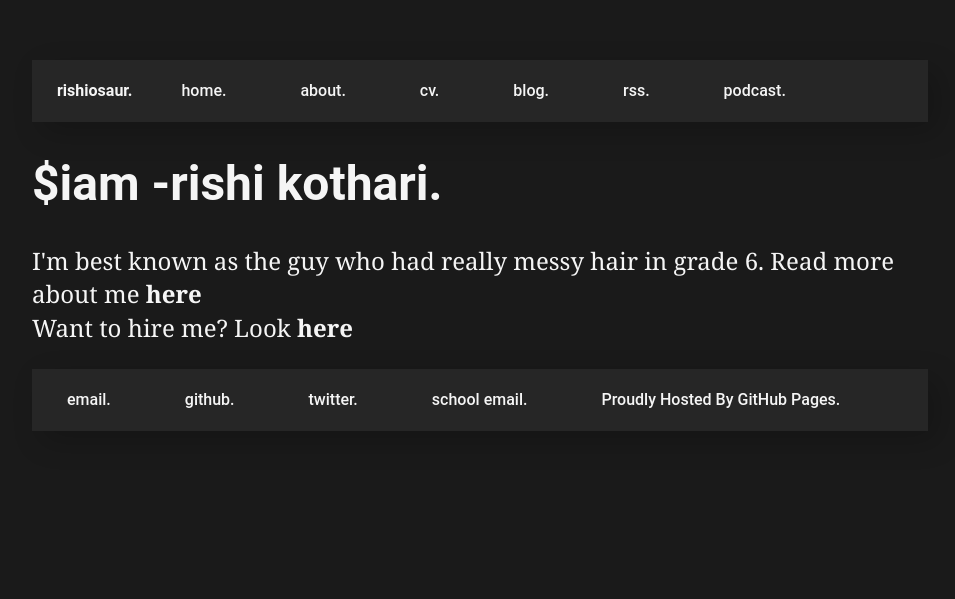
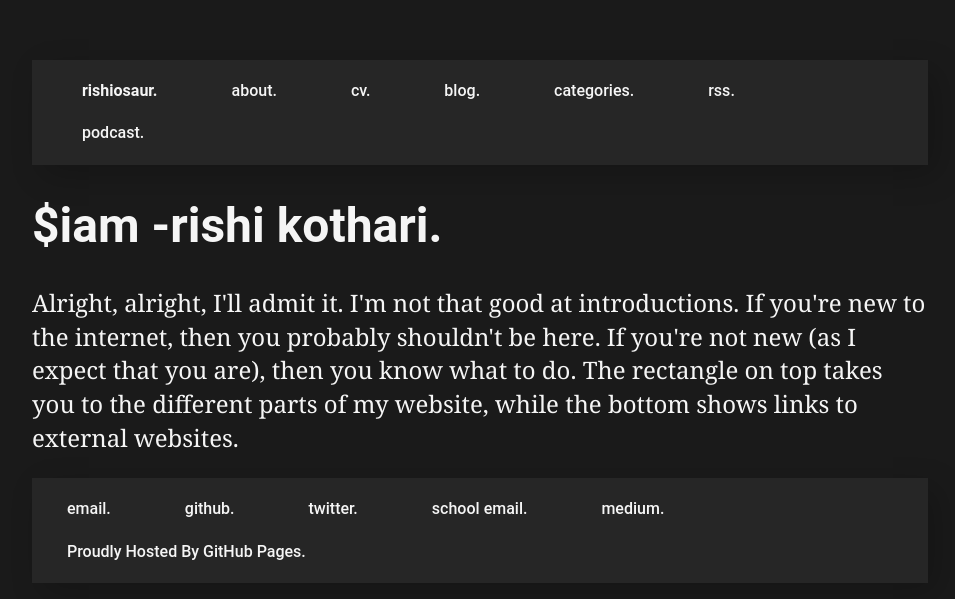
Before and after one commit to rishiosaur/rishiosaur.github.io, a Jekyll site: the page built from index.html, in a window 1280 px wide. Shown: the top 599 px of the page, without its empty margins (160-1115 px from the left). Built offline with Jekyll 4.4.1, drawn with Linux system fonts in a browser that asks for light colours.

Commit message:
Added post

```diff
--- a/_layouts/default.html
+++ b/_layouts/default.html
@@ -10,13 +10,14 @@
 			<!-- Navigation -->
 			<nav>
 	    		<ul>
-						<li><strong>rishiosaur.</strong></li>
-	        	<li><a href="/" class="navlink">home.</a></li>
+						<li><a href="/" class="navlink"><strong>rishiosaur.</strong></a></li>
 		        <li><a href="/about" class="navlink">about.</a></li>
 	        	<li><a href="/cv" class="navlink">cv.</a></li>
 	        	<li><a href="/blog" class="navlink">blog.</a></li>
+						<li><a href="/categories" class="navlink">categories.</a></li>
 						<li><a href="/blog/atom.xml" class="navlink">rss.</a></li>
 						<li><a href="/podcast" class="navlink">podcast.</a></li>
+
 	    		</ul>
 			</nav>
 			<!-- Content -->
@@ -36,6 +37,9 @@
 							<li><a href="http://twitter.com/rishiosaur" class="navlink">twitter.</a></li>
 							<!-- School Email -->
 							<li><a href="mailto:rishi2019@wgdavis.ca" class="navlink">school email.</a></li>
+							<!-- Medium Publication -->
+							<li><a href="https://medium.com/18-over-3" class="navlink">medium.</a></li>
+							<!-- Github Pages -->
 							<li><a href="http://pages.github.com" class="navlink">Proudly Hosted By GitHub Pages.</a></li>
 				</ul>
 			</footer>
--- a/about/index.html
+++ b/about/index.html
@@ -9,7 +9,7 @@ title: about me.
 		I went through bullying for 5 years, which is the primary reason why I changed schools <em>again</em>, so that I wouldn't have to deal with bullies, though I still have flashbacks at times.
 	</p>
 	<p>
-		I am also working on <a href="http://github.com/rishiosaur/Rectangel.css">Rectangel</a>, a fully class-based CSS library which has customizeable responsiveness and many other things which I can't explain right now.
+		I am also working on <a class='linklink' href="http://github.com/rishiosaur/IrIs">IrIs</a>, which is a virtual assistant that combines the extraordinary powers of <a class="linklink" href="https://google.com">Google</a> and Microsoft, and bringing them together using their APIs, to make an AI that is an APi.
 	</p>
 	<p>I am currently experimenting wih <a href="firebase.google.com">Firebase</a> or in emoji form: 🔥 + (⚾️ - ball).</p>
 	<p>
--- a/css/main.css
+++ b/css/main.css
@@ -1,4 +1,3 @@
-/* Imports */
 /* General Stuff */
 body {
     margin: 60px auto;
@@ -141,7 +140,7 @@ p, ul {
 }
 
 h1, h2, h3, h4 {
-    font-family: 'Kollektif', 'Roboto', 'Helvetica', 'Arial', 'Sans-Serif';
+    font-family:'Kollektif', 'Roboto', 'Helvetica', 'Arial', 'Sans-Serif';
 }
 
 h1 {
@@ -197,6 +196,10 @@ footer {
 }
 
 /* Bloggy stuff */
+.post{
+  padding: 100px;
+}
+
 .titlefont {
     font-family: 'Kollektif','Roboto', 'Helvetica', 'Arial', 'Sans-Serif';
 }
--- a/index.html
+++ b/index.html
@@ -4,7 +4,5 @@ title: Rishi Kothari, Developer
 ---
 <div class="blurb">
 	<h1>$iam -rishi kothari.</h1>
-	<p>I'm best known as the guy who had really messy hair in grade 6. Read more about me <a href="about/" class="linklink">here</a><br>
-		Want to hire me? Look <a href="cv/" class="linklink">here</a>
-	</p>
+	<p>Alright, alright, I'll admit it. I'm not that good at introductions. If you're new to the internet, then you probably shouldn't be here. If you're not new (as I expect that you are), then you know what to do. The rectangle on top takes you to the different parts of my website, while the bottom shows links to external websites.</p>
 </div><!-- /.blurb -->
```
